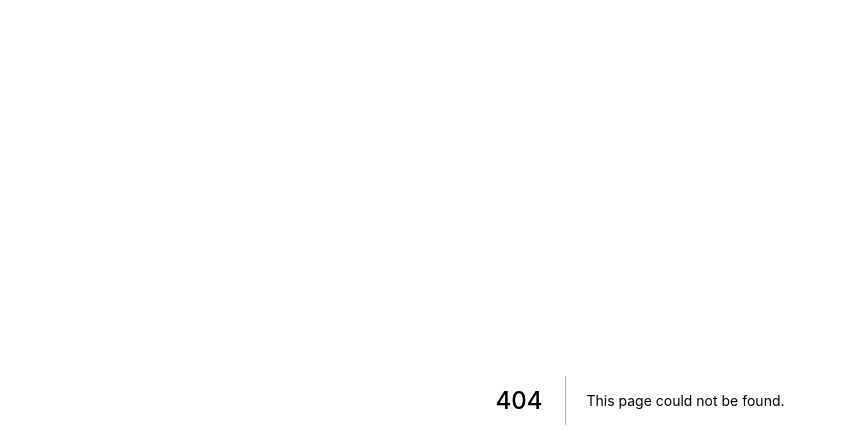
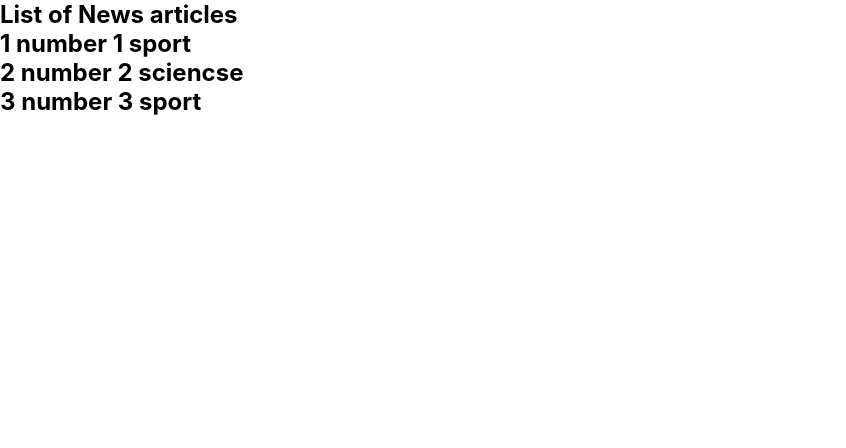
Before and after one commit to armin-bkh/learn-next.js, a Next.js app: page /news in a window 1280 px wide. Before the commit this address had no page. Shown: the top 448 px of the page, without its empty margins (0-846 px from the left). Built offline with nearby package versions, Linux system fonts and the light colour scheme; data requests are answered from the project's data file.

Commit message:
SSR pre-rendering for news page

```diff
--- a/database/db.json
+++ b/database/db.json
@@ -18,5 +18,25 @@
       "price": 6403,
       "description": "description 3"
     }
+  ],
+  "news": [
+    {
+      "id": 1,
+      "title": "number 1",
+      "description": "description 1",
+      "category": "sport"
+    },
+    {
+      "id": 2,
+      "title": "number 2",
+      "description": "description 2",
+      "category": "sciencse"
+    },
+    {
+      "id": 3,
+      "title": "number 3",
+      "description": "description 3",
+      "category": "sport"
+    }
   ]
 }
--- /dev/null
+++ b/pages/news/index.js
@@ -0,0 +1,33 @@
+import Link from "next/link";
+
+export const getServerSideProps = async () => {
+  const response = await fetch("http://localhost:3001/news");
+  const data = await response.json();
+
+  return {
+    props: {
+      articles: data,
+    },
+  };
+};
+
+const NewsList = ({ articles }) => {
+  return (
+    <section>
+      <h1>List of News articles</h1>
+      <ul>
+        {articles.map((article) => (
+          <li key={article.id}>
+            <Link href={`/news/${article.id}`} passHref>
+              <h2>
+                {article.id} {article.title} {article.category}
+              </h2>
+            </Link>
+          </li>
+        ))}
+      </ul>
+    </section>
+  );
+};
+
+export default NewsList;
```
Also changed, not shown: pages/news/[articleId].js (added, +16 -0 lines). Lines whose indentation alone changed are shown as unchanged.
